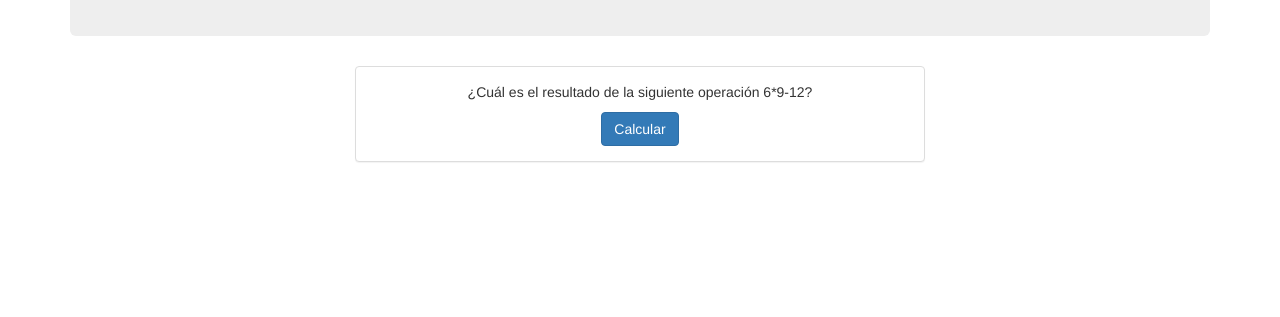
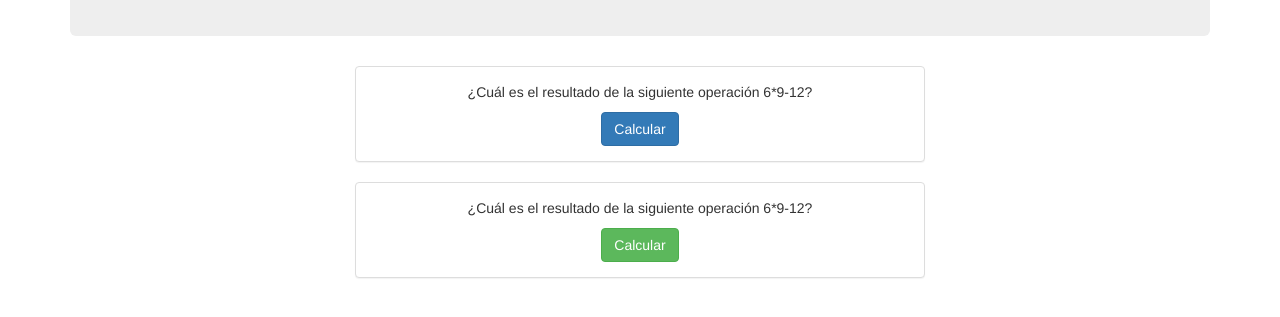
Before and after one commit to benticarlos/angularjs-bootstrap, a plain HTML site: page index.html in a window 1280 px wide. Shown: the part 159-476 px from the top of the page. Drawn offline with Linux system fonts and the light colour scheme.

Commit message:
iniciamos

```diff
--- a/index.html
+++ b/index.html
@@ -24,6 +24,12 @@
 		</div>
 	</div>
 
+	<div class="panel panel-default col-sm-6 col-sm-offset-3">
+		<div class="panel-body">
+			<p>¿Cuál es el resultado de la siguiente operación 6*9-12?</p>
+			<button class="btn btn-success" data-toggle="modal" data-target=".ventanaModal" ng-click="respuesta()">Calcular</button>
+		</div>
+	</div>
 
 	<div class="modal fade ventanaModal">
 		<div class="modal-dialog modal-sm">
```
Also changed, not shown: commits.txt (added).
